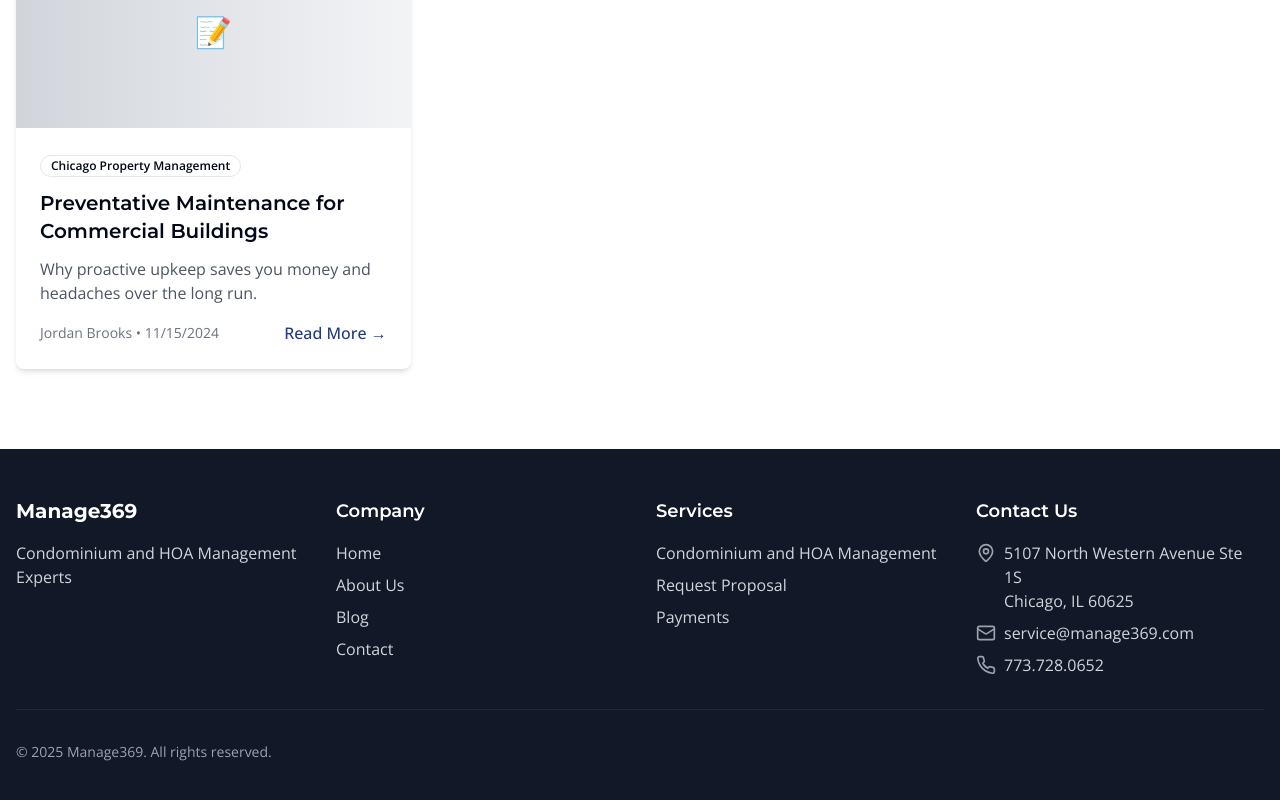
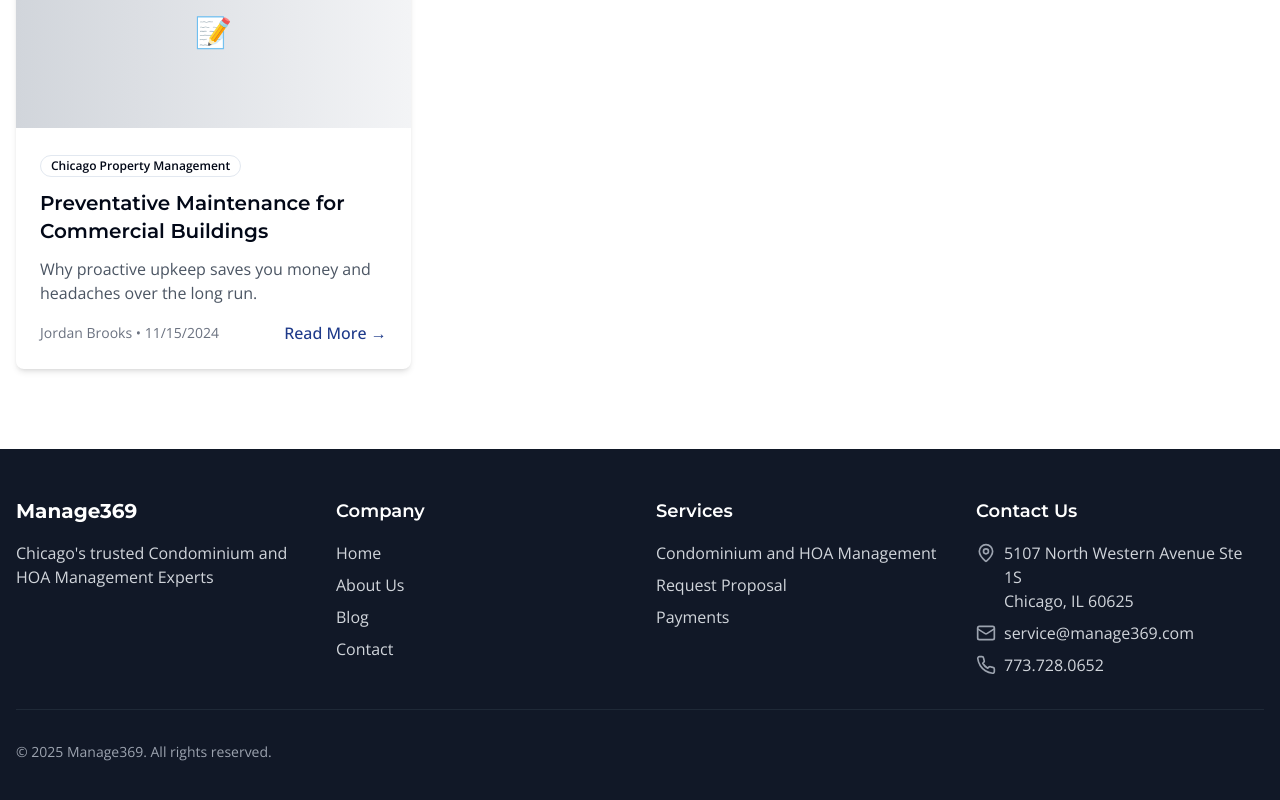
Before and after one commit to Mirsadc1971/stellar-property, a React (Vite) app: page /blog in a window 1280 px wide. Shown: the part 1923-2723 px from the top of the page. Built offline with nearby package versions, Linux system fonts and the light colour scheme.

Commit message:
Update footer text
Update the footer text to reflect the new wording.

```diff
--- a/src/components/layout/Footer.tsx
+++ b/src/components/layout/Footer.tsx
@@ -21,7 +21,7 @@ export default function Footer() {
           {/* Company Info */}
           <div className="col-span-1 md:col-span-1">
             <h2 className="font-heading font-bold text-xl mb-4">Manage369</h2>
-            <p className="text-gray-300 mb-4">Condominium and HOA Management Experts</p>
+            <p className="text-gray-300 mb-4">Chicago's trusted Condominium and HOA Management Experts</p>
           </div>
 
           {/* Company Links */}
```
